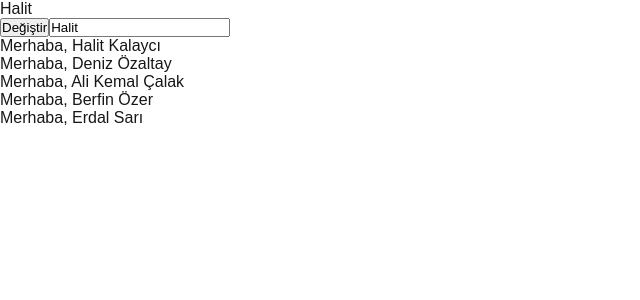
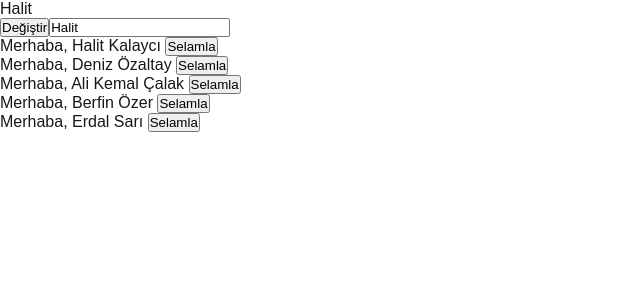
Before and after one commit to halitkalayci/nextjs-intro, a Next.js app: page / in a window 1280 px wide. Shown: the top 300 px of the page, without its empty margins (0-640 px from the left). Built offline with nearby package versions, Linux system fonts and the light colour scheme.

Commit message:
callback fn

```diff
--- a/src/app/components/example-component/Example.tsx
+++ b/src/app/components/example-component/Example.tsx
@@ -1,13 +1,25 @@
-"use client"
+"use client";
 
-import { useEffect } from "react"
+interface ExampleProps {
+  name: string;
+  surname: string;
+  onClick?: (message: string) => void;
+}
 
 // props -> properties
-//
-export default function Example(props:any) {
-    useEffect(() =>  {
-        console.log(props);
-    } , [])
+export default function Example(props: ExampleProps) {
+  console.log(props);
 
-    return <div>Merhaba, {props.name} {props.surname}</div>
+  return (
+    <div>
+      Merhaba, {props.name} {props.surname}{" "}
+      <button
+        onClick={() =>
+          props.onClick ? props.onClick(`Merhaba ${props.name}`) : null
+        }
+      >
+        Selamla
+      </button>
+    </div>
+  );
 }
--- a/src/app/page.tsx
+++ b/src/app/page.tsx
@@ -1,4 +1,4 @@
-"use client"
+"use client";
 
 import { ChangeEvent, useEffect, useState } from "react";
 import Example from "./components/example-component/Example";
@@ -8,42 +8,50 @@ export default function Home() {
   let [name, setName] = useState<string>("Halit"); // React Hooks.
 
   const onBtnClick = () => {
-    console.log("Butona tıklandı.")
-    setName("Deniz") // -> Async?
-  }
+    console.log("Butona tıklandı.");
+    setName("Deniz"); // -> Async?
+  };
 
   // hook -> useEffect eğer dep list boş ise sayfa açıldığında 1 kere çalışır.
   useEffect(() => {
     console.log("abc");
-  } , []) //dep.list
+  }, []); //dep.list
 
   // name değişkeninin değişikliklerini izler.
   useEffect(() => {
-    console.log(name)
-  }, [name])
-
+    console.log(name);
+  }, [name]);
 
   return (
     <>
       <p>{name}</p>
-      <button onClick={(e) => {
-        console.log(e);
-        onBtnClick();
-        }}>Değiştir</button>
-      <input placeholder="İsminizi giriniz.."
+      <button
+        onClick={(e) => {
+          console.log(e);
+          onBtnClick();
+        }}
+      >
+        Değiştir
+      </button>
+      <input
+        placeholder="İsminizi giriniz.."
         value={name}
-        onChange={
-        (e: ChangeEvent<HTMLInputElement>) => {
-          console.log(e.target.value)
-          setName(e.target.value)
-        }} />
+        onChange={(e: ChangeEvent<HTMLInputElement>) => {
+          console.log(e.target.value);
+          setName(e.target.value);
+        }}
+      />
       {/* Two way data binding */}
 
-      <Example name="Halit" surname="Kalaycı"/>
-      <Example name="Deniz" surname="Özaltay"/>
-      <Example name="Ali Kemal" surname="Çalak"/>
-      <Example name="Berfin" surname="Özer"/>
-      <Example name="Erdal" surname="Sarı"/>
+      <Example
+        name="Halit"
+        surname="Kalaycı"
+        onClick={(message: string) => alert(message)}
+      />
+      <Example name="Deniz" surname="Özaltay" />
+      <Example name="Ali Kemal" surname="Çalak" />
+      <Example name="Berfin" surname="Özer" />
+      <Example name="Erdal" surname="Sarı" />
     </>
   );
 }
```
